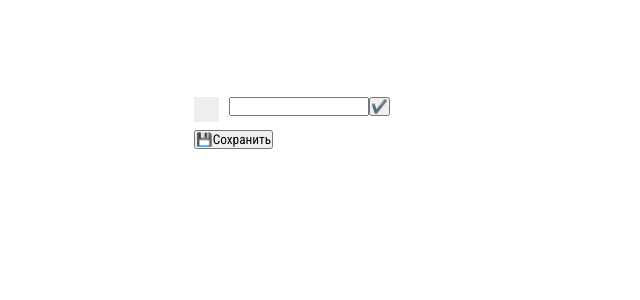
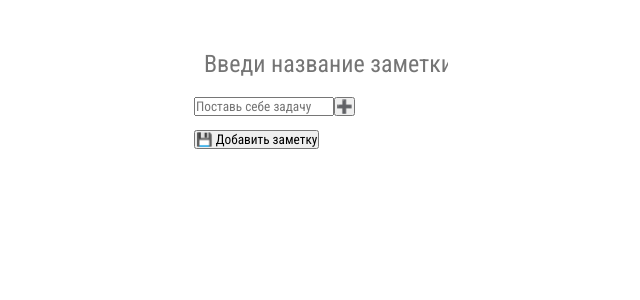
Before and after one commit to krnvsts/todo-notes, a Vue app: page /add in a window 1280 px wide. Shown: the top 300 px of the page, without its empty margins (346-986 px from the left). Built offline with nearby package versions, Linux system fonts and the light colour scheme.

Commit message:
add note creation, delete note, change component name

```diff
--- a/src/App.vue
+++ b/src/App.vue
@@ -1,16 +1,16 @@
 <template>
-	<div id="app">
-		<main-wrapper/>
-	</div>
+  <div id="app">
+    <Main />
+  </div>
 </template>
 
 <script>
-	import MainWrapper from './components/MainWrapper.vue'
+import Main from "./components/Main.vue";
 
-	export default {
-		name: 'App',
-		components: {
-			MainWrapper
-		}
-	}
+export default {
+  name: "App",
+  components: {
+    Main
+  }
+};
 </script>
--- a/src/components/MainWrapper.vue
+++ b/src/components/Main.vue
@@ -6,7 +6,7 @@
 import { mapActions } from "vuex";
 
 export default {
-  name: "MainWrapper",
+  name: "Main",
   created() {
     this.ADD_DEFAULT();
   },
--- a/src/components/EditItem.vue
+++ b/src/components/NoteAction.vue
@@ -1,13 +1,13 @@
 <template>
-  <div class="edit-item">
-    <template v-if="note">
+  <div class="note-action">
     <input
-        class="edit-item__title"
+      placeholder="Введи название заметки"
+      class="note-action__title"
       type="text"
       :value="note.title"
       @input="note.title = $event.target.value"
     />
-      <div class="edit-item__todo" v-for="(todo, index) in note.todo" :key="index">
+    <div class="note-action__todo" v-for="(todo, index) in note.todo" :key="index">
       <label class="container">
         <input type="checkbox" v-model="note.todo[index][0]" :checked="todo[0]" />
         <span class="checkmark"></span>
@@ -15,50 +15,67 @@
       <input type="text" v-model="note.todo[index][1]" @blur="editTodo(index)" />
       <button @click="deleteTodo(index)">❌</button>
     </div>
-      <div class="edit-item__todo">
-        <label class="container">
+    <div class="note-action__todo">
+      <!-- <label class="container">
         <input type="checkbox" v-model="addCheck" />
         <span class="checkmark"></span>
-        </label>
-        <input type="text" v-model="addTodo" @keyup.enter="addNewTodo" ref="todoInput" />
-        <button @click="addNewTodo">✔️</button>
+      </label>-->
+      <input
+        type="text"
+        placeholder="Поставь себе задачу"
+        v-model="addTodo"
+        @keyup.enter="addNewTodo"
+        ref="todoInput"
+      />
+      <button @click="addNewTodo">➕</button>
     </div>
-      <button @click="saveChange">💾Сохранить</button>
-    </template>
-    <template v-else>
-      <p>Страница создания</p>
-      <button @click="addNewItem">Добавить запись</button>
-    </template>
+    <button v-if="isEditable" @click="openModalDeleteNote()">❌Удалить заметку</button>
+    <button
+      @click="isEditable ? saveChange() : addNewItem()"
+    >{{ isEditable ? '💾 Сохранить' : '💾 Добавить заметку' }}</button>
+    <modal @hideWindow="hideWindow" @modalConfirm="modalConfirm" :show="show" title="Удалить" />
   </div>
 </template>
 
 <script>
+import Modal from "./modal/Modal";
+import modal from "../mixins/modal";
 import { mapGetters, mapActions } from "vuex";
 
 export default {
-  name: "EditItem",
+  name: "NoteAction",
   data: () => ({
-    isEditable: true,
+    isEditable: false,
     note: {},
+    history: [],
     addTodo: "",
     addCheck: ""
   }),
+  mixins: [modal],
+  components: {
+    Modal
+  },
   created() {
     this.getNoteId();
-    this.getDataForId();
   },
   computed: {
     ...mapGetters(["NOTES"])
   },
   methods: {
-    ...mapActions(["ADD_ITEM", "CHANGE_ITEM"]),
+    ...mapActions(["ADD_ITEM", "CHANGE_ITEM", "DELETE_ITEM"]),
     getNoteId() {
-      return this.$route.params.notesId;
+      if (this.$route.params.notesId) {
+        this.isEditable = true;
+        this.getDataForId(this.$route.params.notesId);
+      } else {
+        this.$set(this.note, "title", "");
+        this.$set(this.note, "todo", []);
+      }
     },
-    getDataForId() {
+    getDataForId(noteId) {
       // Достаем из стора массив обьектов, находим нужный, записываем в data
       let data = this.NOTES.filter(elem => {
-        if (elem.id == this.getNoteId()) return elem;
+        if (elem.id == noteId) return elem;
       });
       this.note = data[0];
     },
@@ -93,15 +110,19 @@ export default {
     // ADD NEW ITEM
     // -------------------
     addNewItem() {
-      let itemObj = {
-        title: "Как пользоваться заметками?",
-        todo: [
-          [true, "Нажмите кнопку СОЗДАТЬ"],
-          [true, "Создайте себе список"],
-          [true, "Отмечайте, чтобы не забыть"]
-        ]
-      };
-      this.ADD_ITEM(itemObj);
+      this.ADD_ITEM(this.note);
+      this.isEditable = true;
+      // this.$router.push({ name: "NoteList" });
+    },
+    // -------------------
+    // DELETE ITEM
+    // -------------------
+    openModalDeleteNote() {
+      this.showWindow();
+    },
+    modalConfirm() {
+      this.DELETE_ITEM(this.note.id);
+      this.$router.push({ name: "NoteList" });
     }
     // -------------------
     // BEFORE LEAVE
@@ -115,7 +136,7 @@ export default {
 </script>
 
 <style lang="scss" scoped>
-.edit-item {
+.note-action {
   margin: 40px auto;
   width: 200px;
   font-size: 20px;
--- a/src/components/TodoItem.vue
+++ b/src/components/NoteItem.vue
@@ -1,15 +1,15 @@
 <template>
-  <div class="todo-item">
+  <div class="note-item">
     <router-link
-      class="todo-item__link"
+      class="note-item__link"
       :to="{
-			name: 'EditItem',
+			name: 'NoteAction',
 			params: { notesId: note.id }
 		}"
     >
-      <div class="todo-item__title">{{ note.title }}</div>
+      <div class="note-item__title">{{ note.title }}</div>
       <div>{{ note.id }}</div>
-      <div class="todo-item__content">
+      <div class="note-item__content">
         <ul>
           <li v-for="(todo, index) in note.todo" :key="index">
             <span>{{ todo[0] }}</span>
@@ -18,7 +18,7 @@
         </ul>
       </div>
     </router-link>
-    <button @click="deleteItem()">❌Удалить</button>
+    <button @click="openModalDeleteItem()">❌Удалить</button>
     <modal @hideWindow="hideWindow" @modalConfirm="modalConfirm" :show="show" title="Удалить" />
   </div>
 </template>
@@ -29,7 +29,7 @@ import modal from "../mixins/modal";
 import { mapActions } from "vuex";
 
 export default {
-  name: "TodoItem",
+  name: "NoteItem",
   mixins: [modal],
   components: {
     Modal
@@ -44,7 +44,7 @@ export default {
   },
   methods: {
     ...mapActions(["DELETE_ITEM"]),
-    deleteItem() {
+    openModalDeleteItem() {
       this.showWindow();
     },
     modalConfirm() {
@@ -57,7 +57,7 @@ export default {
 <style lang="scss" scoped>
 @import "~@/styles/variables.scss";
 
-.todo-item {
+.note-item {
   border: 1px solid $main-color;
   padding: 15px;
   margin: 15px;
--- /dev/null
+++ b/src/components/NoteList.vue
@@ -0,0 +1,37 @@
+<template>
+  <div class="note-list">
+    <p v-if="NOTES.length < 1">Ой, похоже тут пусто. Создай новую заметку</p>
+    <note-item v-for="note in NOTES" :key="note.id" :note="note" />
+    <router-link class="note-list__button" :to="{name: 'AddNotes'}">Создать +</router-link>
+  </div>
+</template>
+
+<script>
+import NoteItem from "./NoteItem";
+import { mapGetters } from "vuex";
+
+export default {
+  name: "NoteList",
+  components: {
+    NoteItem
+  },
+  computed: {
+    ...mapGetters(["NOTES"])
+  }
+};
+</script>
+
+<style lang="scss" scoped>
+@import "~@/styles/variables.scss";
+
+.note-list {
+  display: flex;
+  flex-direction: row;
+  flex-wrap: wrap;
+
+  &__button {
+    border: 2px solid $main-color;
+    padding: 10px;
+  }
+}
+</style>
--- a/src/components/TodoList.vue
+++ /dev/null
@@ -1,35 +0,0 @@
-<template>
-  <div class="todo-list">
-    <todo-item v-for="note in NOTES" :key="note.id" :note="note" />
-    <router-link class="todo-list" :to="{name: 'AddNotes'}">Создать +</router-link>
-  </div>
-</template>
-
-<script>
-import TodoItem from "./TodoItem";
-import { mapGetters } from "vuex";
-
-export default {
-  name: "TodoList",
-  components: {
-    TodoItem
-  },
-  computed: {
-    ...mapGetters(["NOTES"])
-  }
-};
-</script>
-
-<style lang="scss" scoped>
-@import "~@/styles/variables.scss";
-
-.todo-list {
-  display: flex;
-  flex-direction: row;
-  flex-wrap: wrap;
-
-  &__button {
-    border: 2px solid $main-color;
-  }
-}
-</style>
--- a/src/router/router.js
+++ b/src/router/router.js
@@ -2,8 +2,8 @@ import Vue from 'vue'
 import Router from 'vue-router'
 
 // components
-import TodoList from "../components/TodoList";
-import EditItem from "../components/EditItem";
+import NoteList from "../components/NoteList";
+import NoteAction from "../components/NoteAction";
 
 Vue.use(Router)
 
@@ -19,18 +19,18 @@ let router = new Router({
 	routes: [
 		{
 			path: '/',
-			name: 'TodoList',
-			component: TodoList
+			name: 'NoteList',
+			component: NoteList
 		},
 		{
 			path: '/edit/:notesId',
-			name: 'EditItem',
-			component: EditItem
+			name: 'NoteAction',
+			component: NoteAction
 		},
 		{
 			path: '/add',
 			name: 'AddNotes',
-			component: EditItem
+			component: NoteAction
 		}
 	]
 })
```
Also changed, not shown: 1 other file (tests, documents, lock files or other folders). Lines whose indentation alone changed are shown as unchanged.
